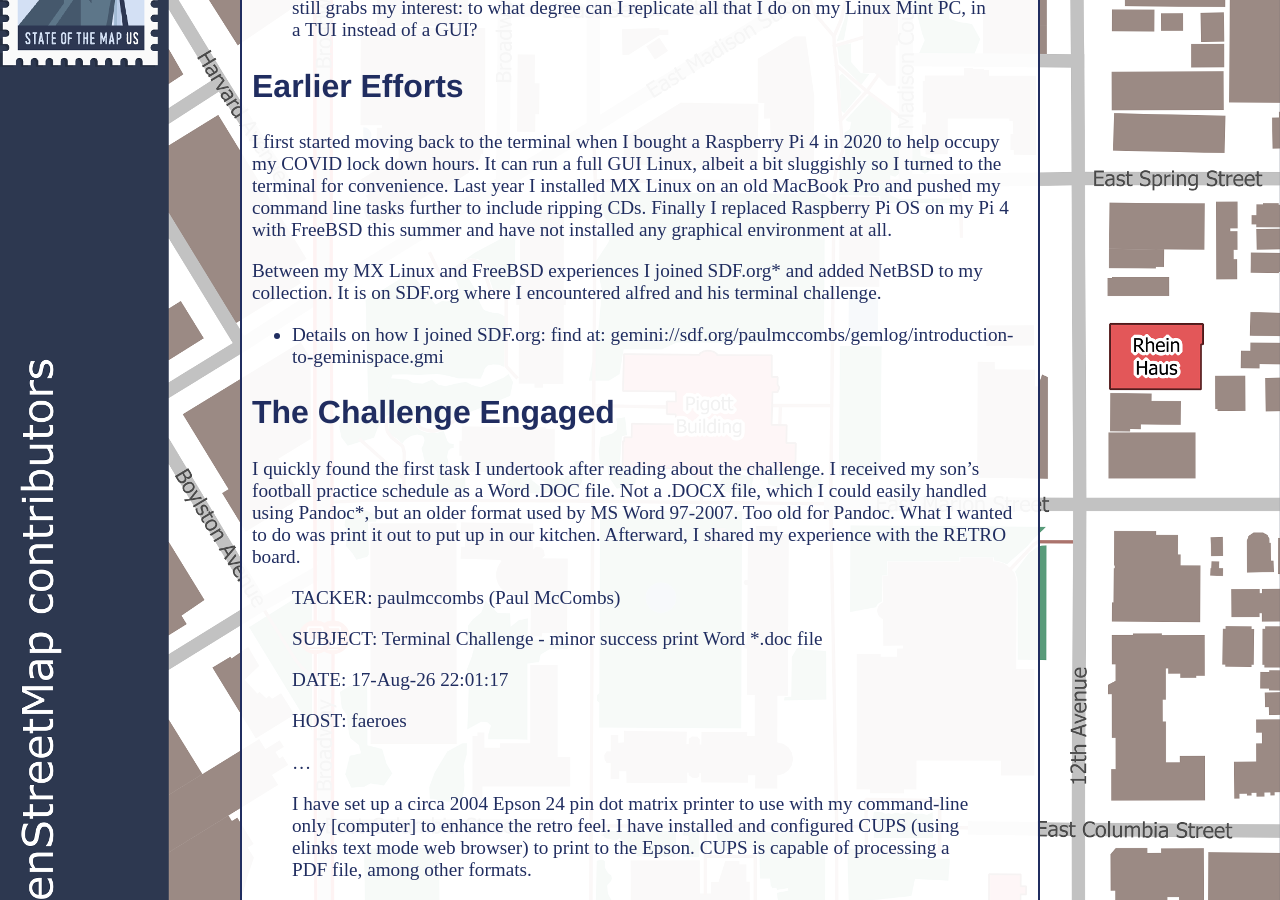
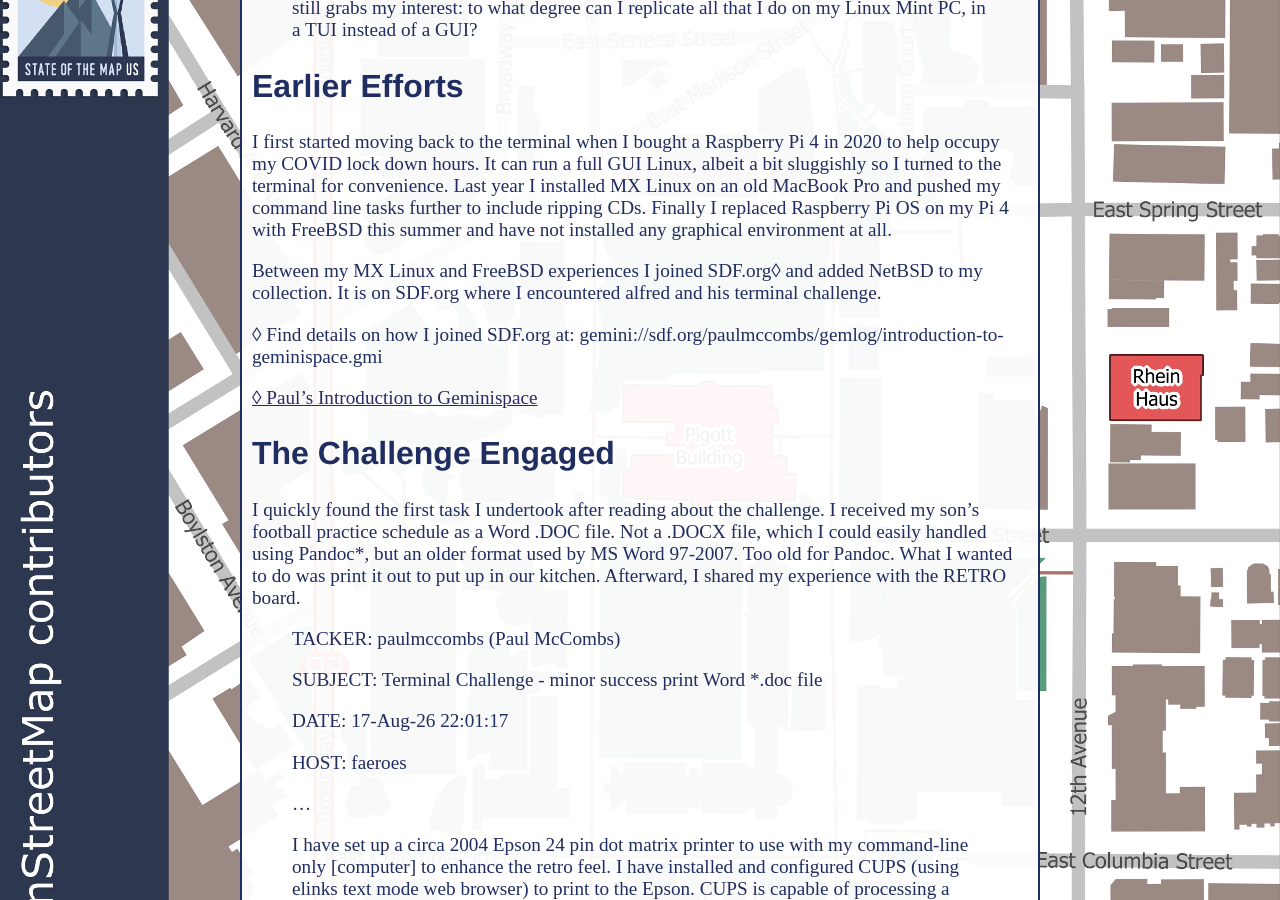
Before and after one commit to geodatawrangler/geodatawrangler.github.io, a Jekyll site: the page built from _posts/2026-08-29-challenge.md, in a window 1280 px wide and 900 px high, scrolled down 733 px. Built offline with Jekyll 4.4.1, drawn with Linux system fonts in a browser that asks for light colours; comment, search, counter and statistics services are not loaded.

Commit message:
<2026-08-29 Sat 19:21> Terminal Challenge fixes

```diff
--- a/_posts/2026-08-29-challenge.md
+++ b/_posts/2026-08-29-challenge.md
@@ -28,9 +28,11 @@
 ## Earlier Efforts
 I first started moving back to the terminal when I bought a Raspberry Pi 4 in 2020 to help occupy my COVID lock down hours. It can run a full GUI Linux, albeit a bit sluggishly so I turned to the terminal for convenience. Last year I installed MX Linux on an old MacBook Pro and pushed my command line tasks further to include ripping CDs. Finally I replaced Raspberry Pi OS on my Pi 4 with FreeBSD this summer and have not installed any graphical environment at all.
 
-Between my MX Linux and FreeBSD experiences I joined SDF.org* and added NetBSD to my collection. It is on SDF.org where I encountered alfred and his terminal challenge.
+Between my MX Linux and FreeBSD experiences I joined SDF.org◊ and added NetBSD to my collection. It is on SDF.org where I encountered alfred and his terminal challenge.
 
-* Details on how I joined SDF.org: find at: gemini://sdf.org/paulmccombs/gemlog/introduction-to-geminispace.gmi
+◊ Find details on how I joined SDF.org at: gemini://sdf.org/paulmccombs/gemlog/introduction-to-geminispace.gmi
+
+[◊ Paul's Introduction to Geminispace](Paul's Introduction to Geminispace)
 
 ## The Challenge Engaged
 I quickly found the first task I undertook after reading about the challenge. I received my son's football practice schedule as a Word .DOC file. Not a .DOCX file, which I could easily handled using Pandoc*, but an older format used by MS Word 97-2007. Too old for Pandoc. What I wanted to do was print it out to put up in our kitchen. Afterward, I shared my experience with the RETRO board.
@@ -93,7 +95,8 @@
 
 † Mirror of my findings post on the RETRO board: find at: gemini://sdf.org/paulmccombs/gemlog/../mirror/word-doc-challenge.gmi
 
-[‡ View of PDF calendar viewed in the terminal (24k image)](/images/../images/pdftohtml-c.webp)
+[‡ View of PDF calendar viewed in the terminal (24k image)](/images/pdftohtml-c.webp)
+
 Δ antiword is a correction to a mistake I made in the post on bboard.
 
 © 2026 Paul McCombs
```
Also changed, not shown: images/pdftohtml-c.webp (added).
